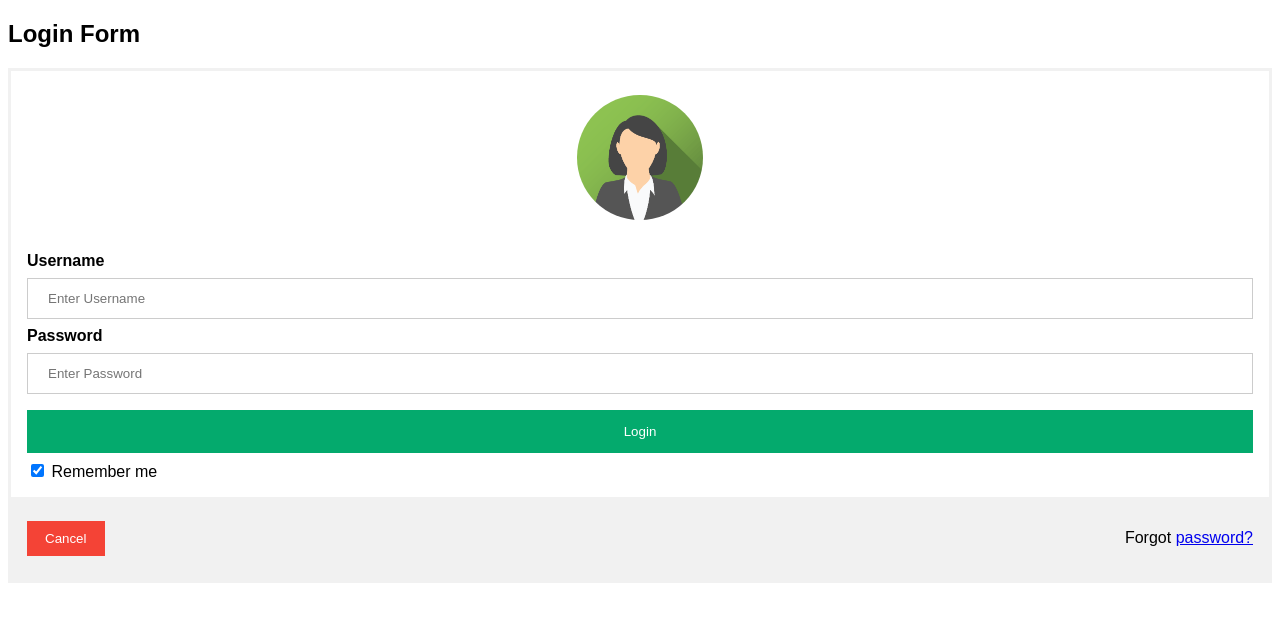
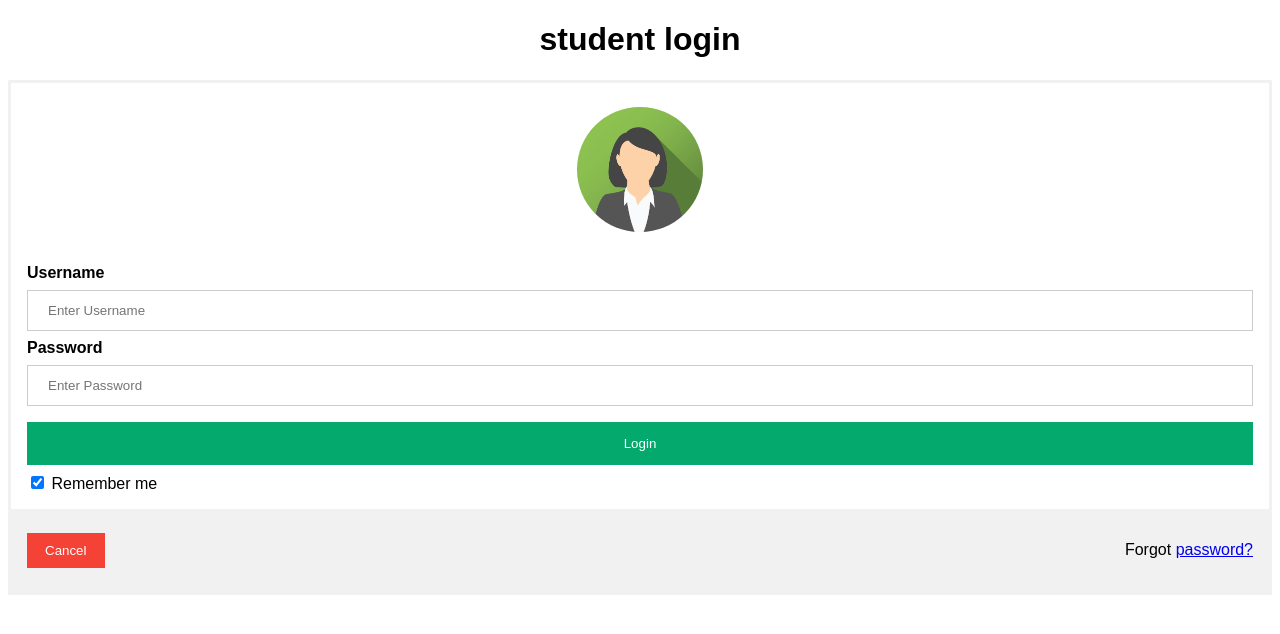
Before and after one commit to Awil360/APP-PAGE, a plain HTML site: page index.html in a window 1280 px wide. Drawn offline with Linux system fonts and the light colour scheme.

Commit message:
its done update

```diff
--- a/index.html
+++ b/index.html
@@ -68,7 +68,7 @@ span.psw {
 </head>
 <body>
 
-<h2>Login Form</h2>
+	<center><h1>student login</h1></center>
 
 <form action="/action_page.php" method="post">
   <div class="imgcontainer">
```
